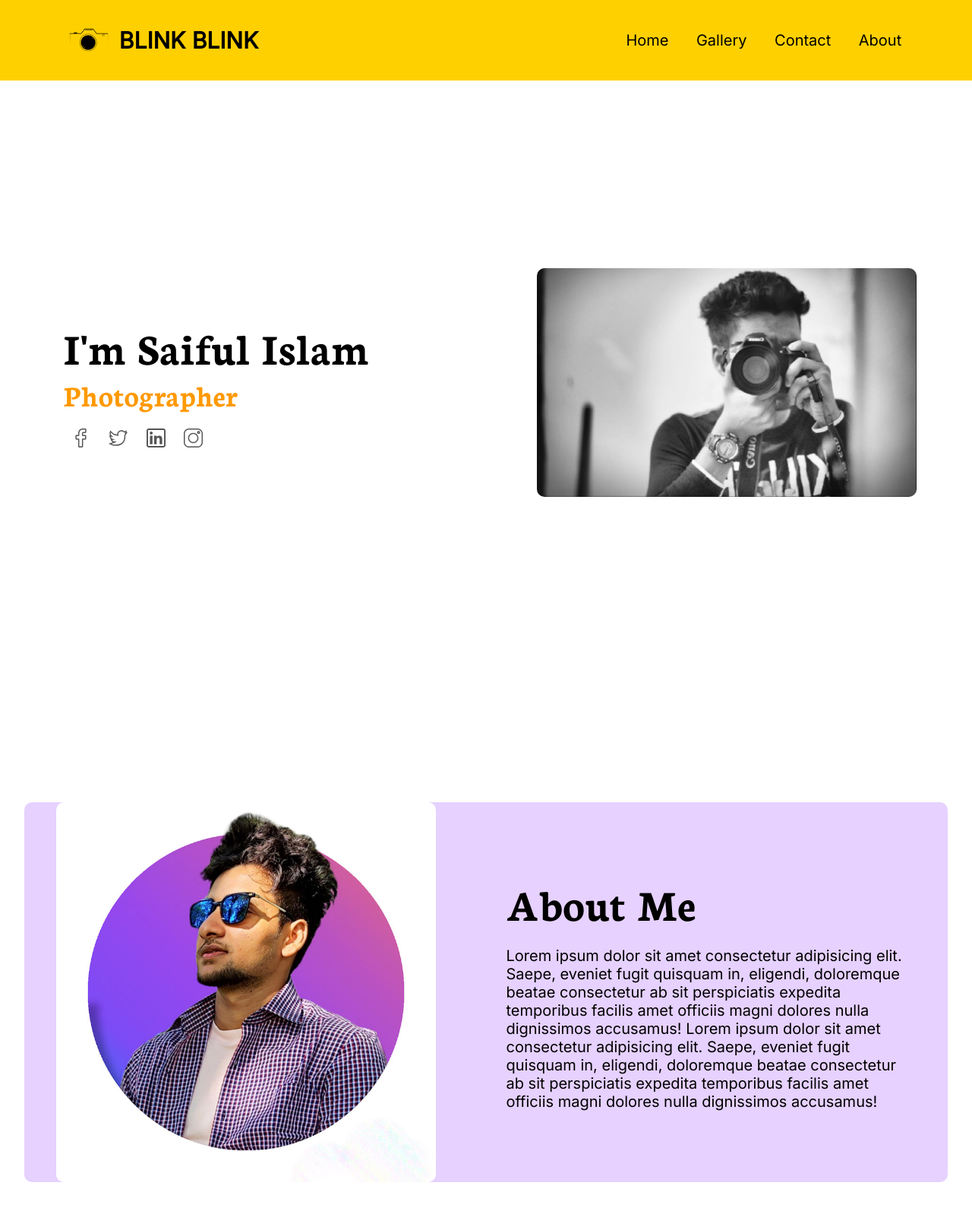
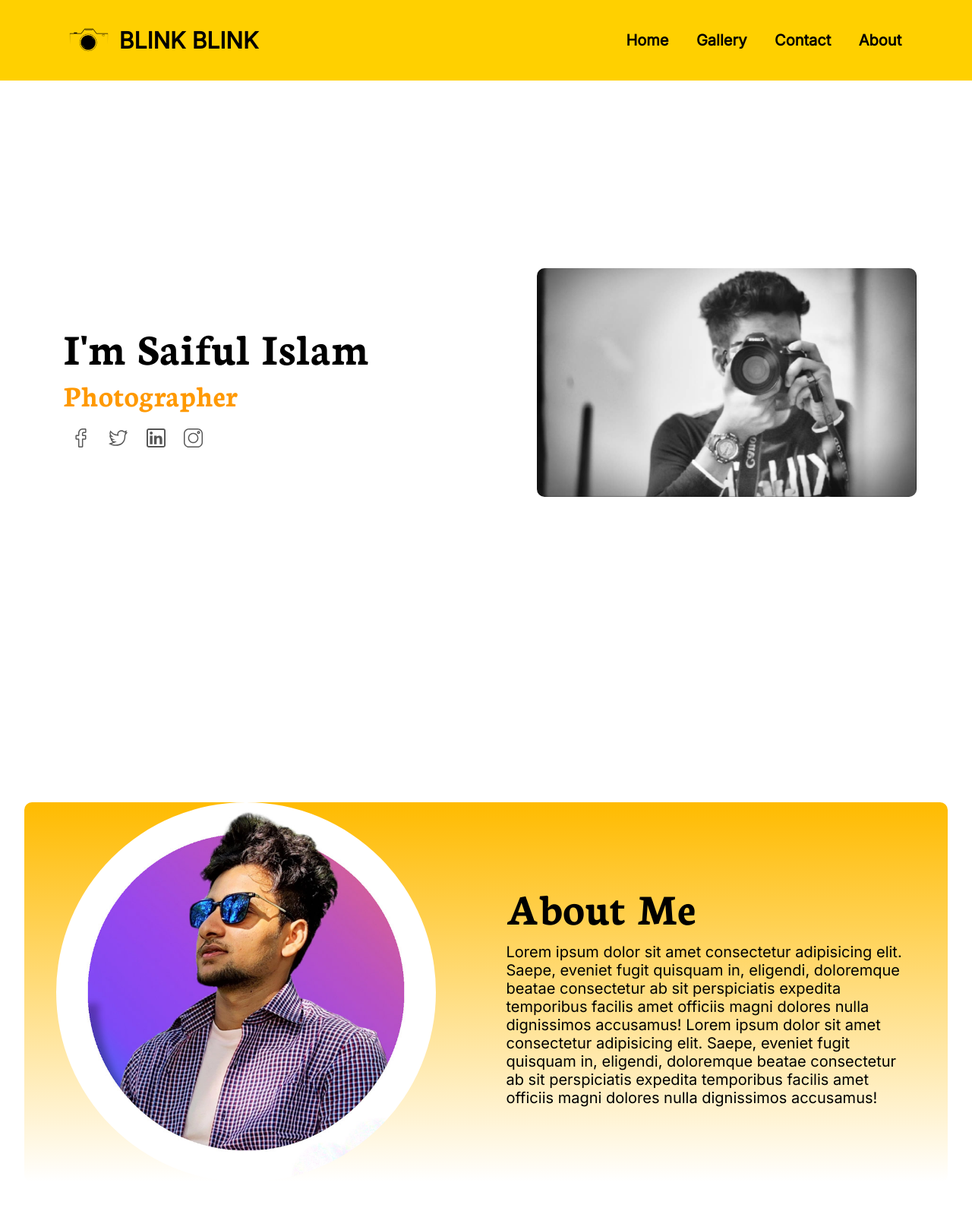
Before and after one commit to Md-Saiful-islam99/Photography-Website, a plain HTML site: page index.html in a window 1280 px wide. Shown: the whole page at 76% size. Drawn offline with Linux system fonts and the light colour scheme.

Commit message:
modified2

```diff
--- a/index.html
+++ b/index.html
@@ -10,7 +10,7 @@
 <body>
     <nav class="navbar">
         <img src="Images/logo.png">
-        <h1>BLINK BLINK</h1>
+        <a href="BLINK BLINK">BLINK BLINK</a>
 
             <ul>
                 <li><a class="active" href="#home">Home</a></li>
--- a/style.css
+++ b/style.css
@@ -21,16 +21,18 @@ body {
     /*background-image: conic-gradient(red, rgb(0, 153, 255), green, rgb(255, 153, 0), black); */
 
 }
-nav img {
-    width: 80px;
-}
-h1{
-
+nav a {
+    text-decoration: none;
+    font-weight: 800;
     flex: 1 1 auto;
     font-size: 30px;
     color: rgb(0, 0, 0);
 
 }
+nav img {
+    width: 80px;
+}
+
 nav ul   {
     list-style-type: none;
     margin: 0;
@@ -54,7 +56,7 @@ nav li a{
 nav li a:hover{
 
     border-radius: 4px;
-    color: white;
+    color: rgb(255, 255, 255);
 }
 
 /* Home section */
@@ -127,7 +129,7 @@ justify-content: space-around;
     height: auto;
     width: 500px;
     max-width: 100%;
-    border-radius: 10px;
+    border-radius: 1000px;
 }
 .about .main .about-text {
     width: 550px;
@@ -140,7 +142,7 @@ justify-content: space-around;
     font-family: 'Neuton', serif;
 }
 .about .main .about-text p{
-    padding-top: 20px;
+    padding-top: 10px;
     font-size:20px;
     font-family: 'Inter', sans-serif;
 
@@ -153,7 +155,7 @@ justify-content: space-around;
     flex-wrap: wrap;
     align-items: center;
     justify-content: space-around;
-    background-color: rgb(230, 209, 255);
+    background-image: linear-gradient(to top, rgba(223, 113, 208, 0), rgb(255, 187, 0));
     border-radius: 10px;
 
 }
```
